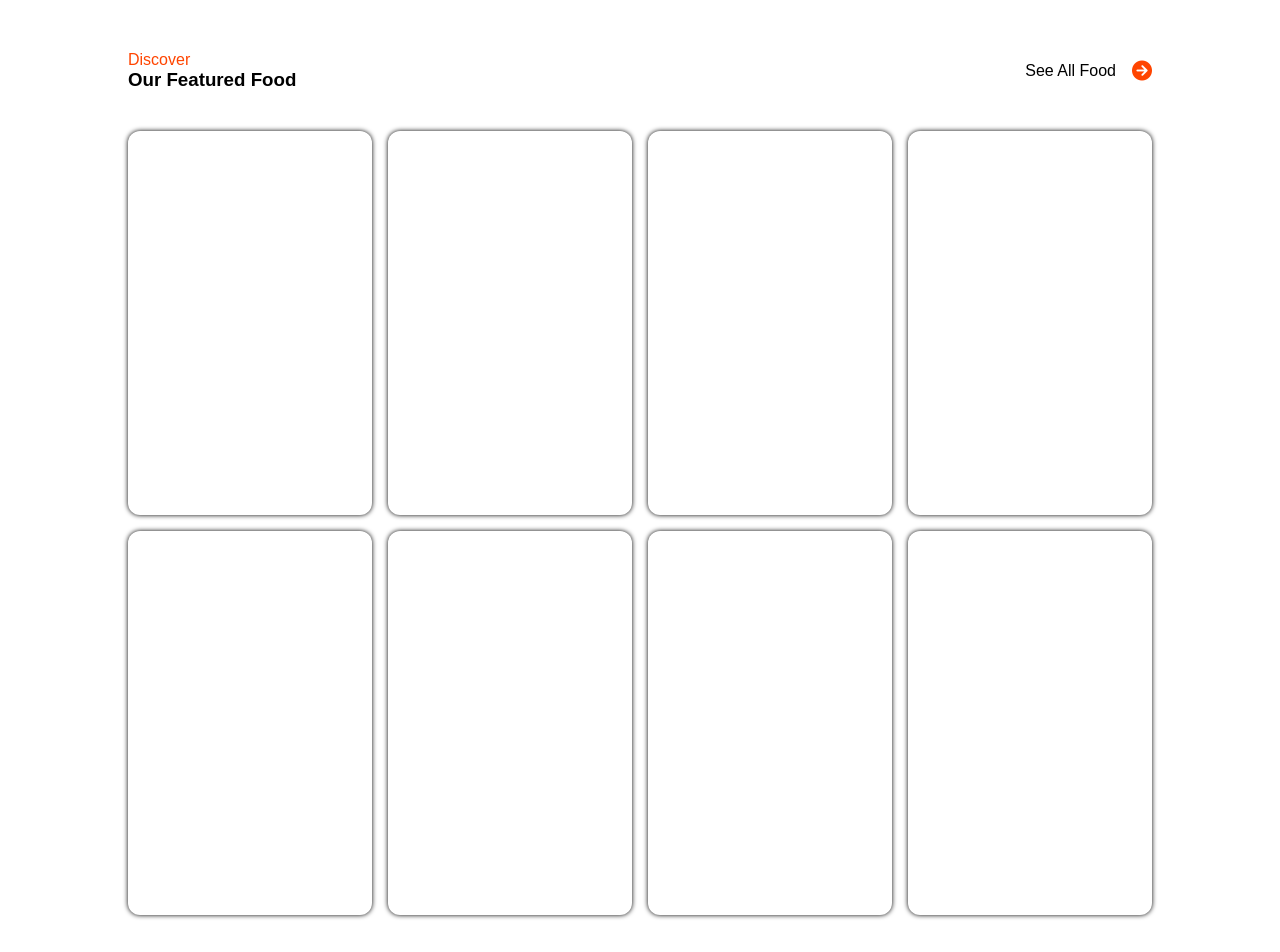
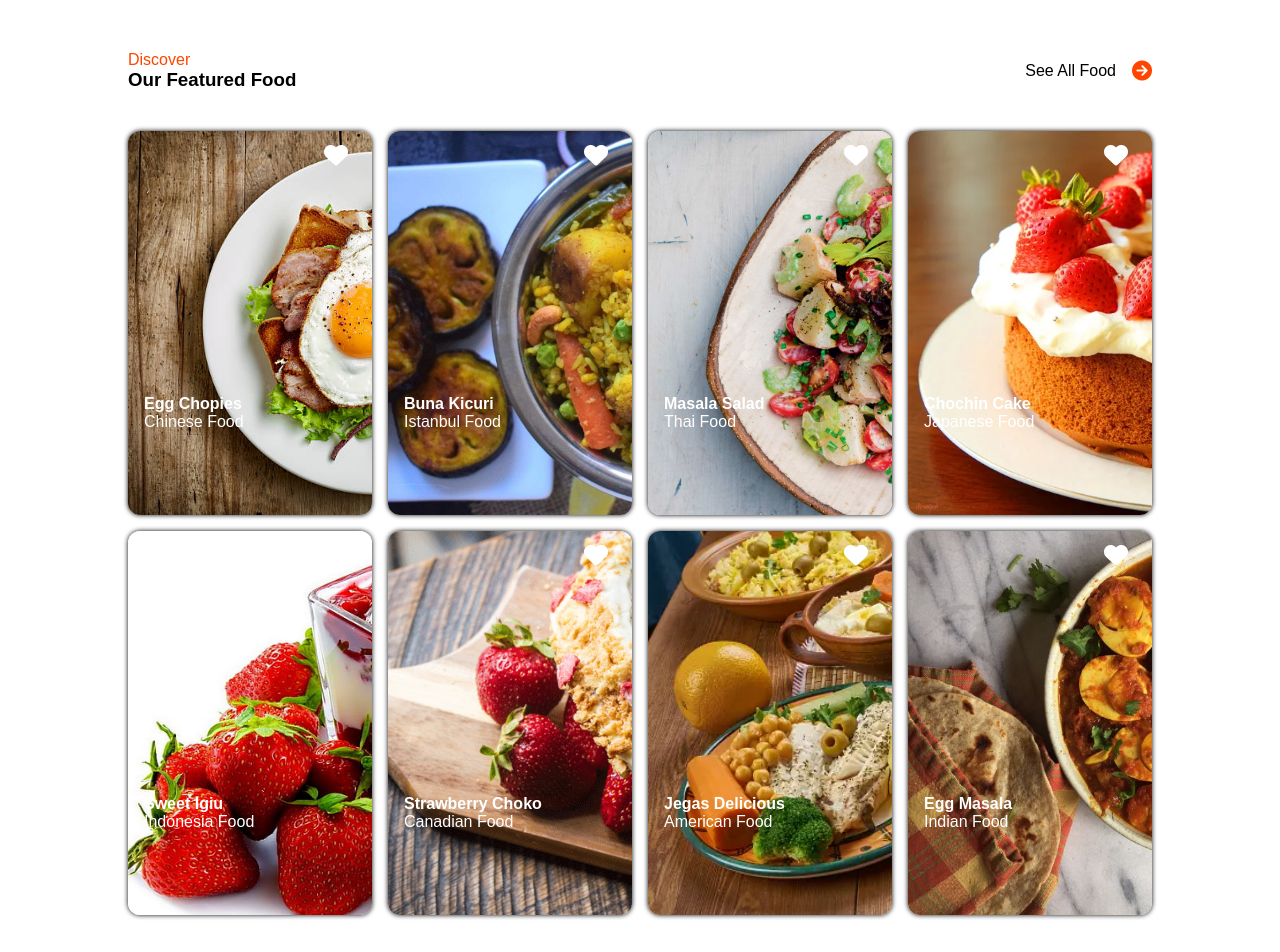
Before and after one commit to Aactec/smileat, a plain HTML site: page index.html in a window 1280 px wide. Shown: the part 680-1632 px from the top of the page. Drawn offline with Linux system fonts and the light colour scheme; the site is published under a folder, as on GitHub Pages, so addresses that start at the root find nothing; a web font is replaced by a local one.

Commit message:
up to date

```diff
--- a/css/style.css
+++ b/css/style.css
@@ -64,7 +64,7 @@ a{
 }
 
 main{
-    background-image: linear-gradient(#ffffff 35%, #ffffffbe), url(/image/hero\ \(2\).jpg);
+    background-image: linear-gradient(#ffffff 35%, #ffffffbe), url(../image/hero\ \(2\).jpg);
 }
 
 .hero{
@@ -137,7 +137,7 @@ section{
 }
 
 .gridfood .one{
-    background-image: url(/image/chopies.jpg);
+    background-image: url(../image/chopies.jpg);
     background-size: cover;
     width: 100%;
     height: 48vh;
@@ -146,7 +146,7 @@ section{
 }
 
 .gridfood .two{
-    background-image: url(/image/Bhuni-khichuri.jpg);
+    background-image: url(../image/Bhuni-khichuri.jpg);
     background-size: cover;
     width: 100%;
     height: 48vh;
@@ -155,7 +155,7 @@ section{
 }
 
 .gridfood .three{
-    background-image: url(/image/masala\ salad.jpeg);
+    background-image: url(../image/masala\ salad.jpeg);
     background-size: cover;
     width: 100%;
     height: 48vh;
@@ -164,7 +164,7 @@ section{
 }
 
 .gridfood .four{
-    background-image: url(/image/chochincake.webp);
+    background-image: url(../image/chochincake.webp);
     background-size: cover;
     width: 100%;
     height: 48vh;
@@ -173,7 +173,7 @@ section{
 }
 
 .gridfood .five{
-    background-image: url(/image/strawberry\ yogurt.jpg);
+    background-image: url(../image/strawberry\ yogurt.jpg);
     background-size: cover;
     width: 100%;
     height: 48vh;
@@ -182,7 +182,7 @@ section{
 }
 
 .gridfood .six{
-    background-image: url(/image/chco.gif);
+    background-image: url(../image/chco.gif);
     background-size: cover;
     width: 100%;
     height: 48vh;
@@ -191,7 +191,7 @@ section{
 }
 
 .gridfood .seven{
-    background-image: url(/image/portugese\ food.webp);
+    background-image: url(../image/portugese\ food.webp);
     background-size: cover;
     width: 100%;
     height: 48vh;
@@ -200,7 +200,7 @@ section{
 }
 
 .gridfood .eight{
-    background-image: url(/image/egg\ masala.jpg);
+    background-image: url(../image/egg\ masala.jpg);
     background-size: cover;
     width: 100%;
     height: 48vh;
@@ -339,7 +339,7 @@ section{
     padding: 56px 180px;
     width: 60%;
     font-family: 'Revalia', sans-serif;
-    background-image: linear-gradient(#ffffff94, #ffffff94), url(/image/tableimg.jpg);
+    background-image: linear-gradient(#ffffff94, #ffffff94), url(../image/tableimg.jpg);
     background-size: cover;
     border-radius: 8px;
     box-shadow: 0 0 5px #000000;
@@ -372,7 +372,7 @@ form button{
 }
 
 footer{
-    background-image: linear-gradient(#ffffff 24%, #ffffffa8), url(/image/footer.jpg);
+    background-image: linear-gradient(#ffffff 24%, #ffffffa8), url(../image/footer.jpg);
     background-size: cover;
     height: 60vh;
     width: 100%;
```
